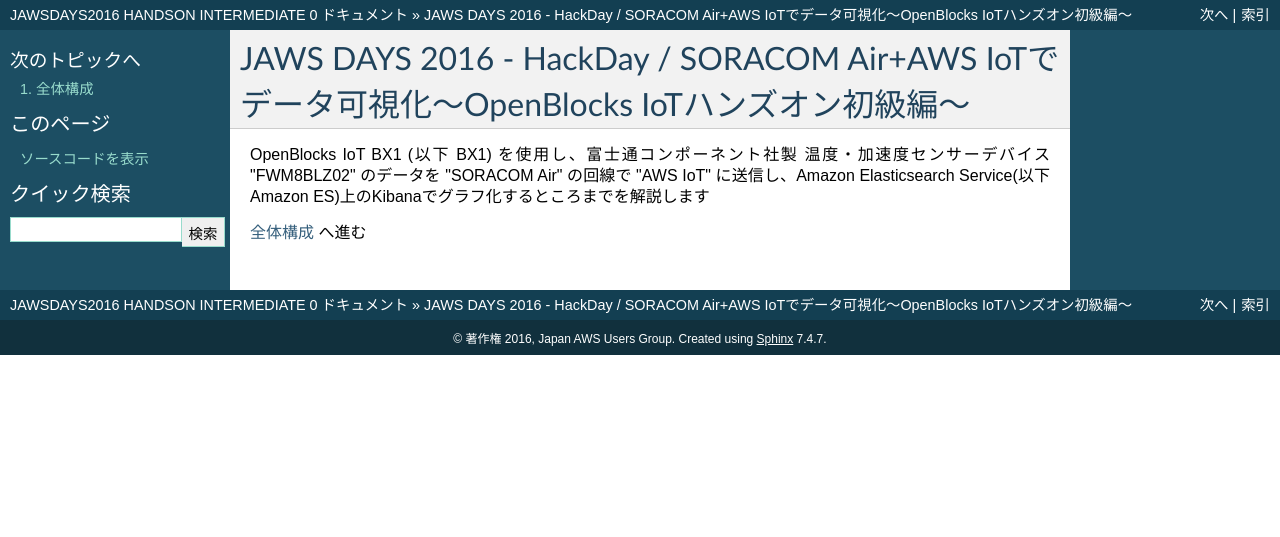
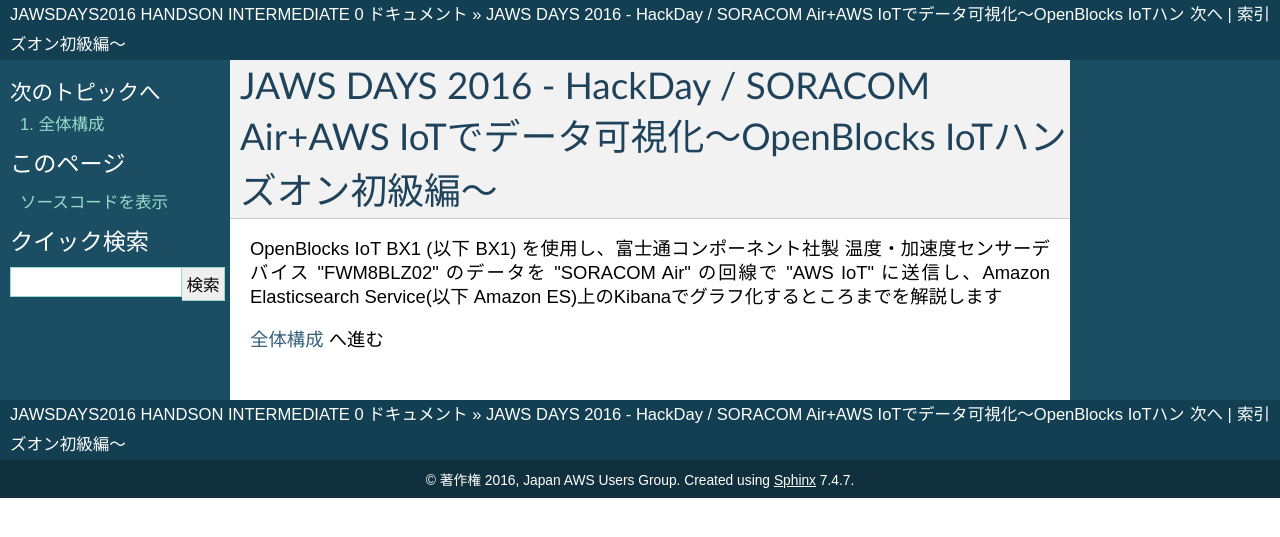
Before and after one commit to ma2shita/jawsdays2016-handson-beginner, a Sphinx documentation site: the page built from docs/index.rst, in a window 1280 px wide. Shown: the top 537 px of the page. Built offline with Sphinx 7.4.7, drawn with Linux system fonts in a browser that asks for light colours.

Commit message:
Tweak body

```diff
--- a/docs/_static/local.css
+++ b/docs/_static/local.css
@@ -1,2 +1,3 @@
 table.docutils{margin:1rem}
 table.docutils td, table.docutils th{padding:0.5rem}
+body{font-size:1.15rem}
```
